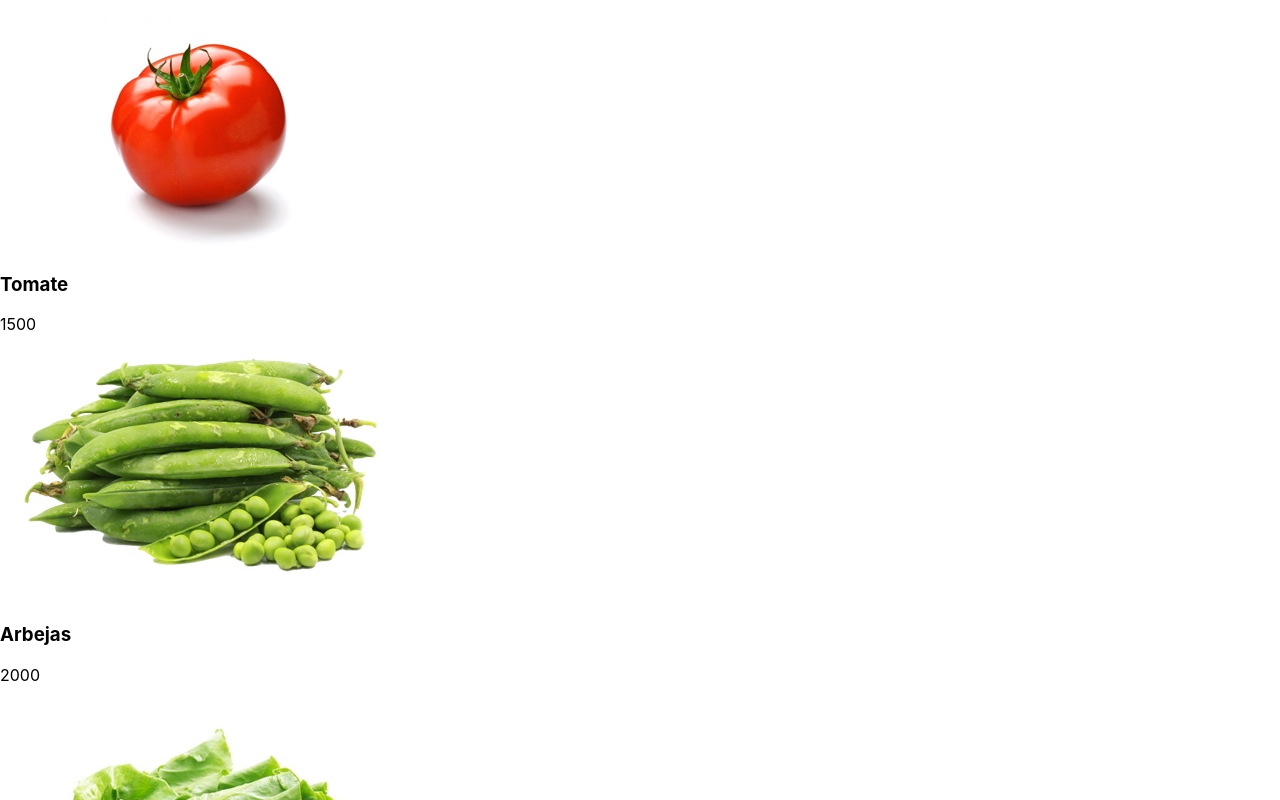
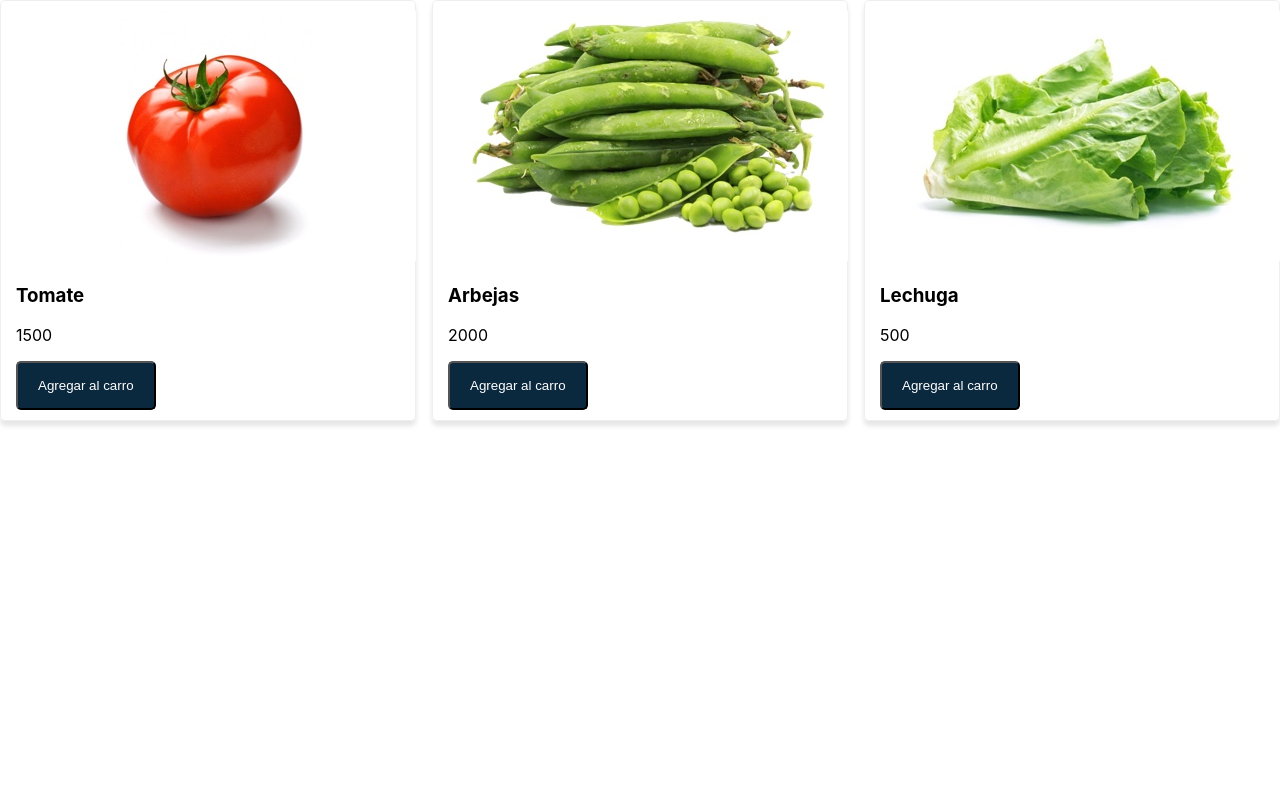
Before and after one commit to Gutsnt/React-r, a React (Create React App) app: page / in a window 1280 px wide. Shown: the top 800 px of the page. Built offline with nearby package versions, Linux system fonts and the light colour scheme.

Commit message:
"Estilos"

```diff
--- /dev/null
+++ b/src/components/Button.js
@@ -0,0 +1,20 @@
+import { Component } from 'react'
+const styles = {
+    button: {
+        backgroundColor: '#0A283E',
+        color: '#fff',
+        padding:'15px 20px',
+        borderRadius: '5px',
+        cursor:'pointer',
+
+    }
+}
+class Button extends Component {
+    render(){
+        return(
+            <button style={styles.button} {...this.props}/>
+        )
+    }
+}
+
+export default Button
--- a/src/components/Producto.js
+++ b/src/components/Producto.js
@@ -1,14 +1,31 @@
 import { Component } from "react";
-
+import Button from "./Button.js"
+const styles = {
+    producto:{
+        border: ' solid 1px #eee',
+        boxShadow: '0 5px 5px rgb(0 , 0, 0, 0.1)',
+        width: '30%',
+        padding: '10px 15px',
+        borderRadius: '5px',
+    },
+    /*
+    img : {
+        width: '100%'
+    }
+    */
+}
 class Producto extends Component {
     render(){
         console.log(this.props)
-        const { producto } = this.props
+        const { producto, agregarAlCarro } = this.props
         return(
-            <div>
+            <div style={styles.producto}>
                 <img alt={producto.name} src={producto.img}/>
                 <h3>{producto.name}</h3>
                 <p>{producto.price}</p>
+                <Button onClick={() => agregarAlCarro(producto)}>
+                    Agregar al carro
+                </Button>
             </div>
         )
     }
--- a/src/components/Productos.js
+++ b/src/components/Productos.js
@@ -1,11 +1,18 @@
 import { Component } from "react";
 import Producto from './Producto'
 
+const styles = {
+    productos:{
+        display: 'flex',
+        flexDirection:'row',
+        justifyContent:'space-between'
+    }
+}
 class Productos extends Component {
     render(){
         const { productos, agregarAlCarro } = this.props
         return(
-            <div>
+            <div style={styles.productos}>
                 {productos.map(producto =>
                     <Producto
                         agregarAlCarro={agregarAlCarro}
```
Also changed, not shown: src/Button.js (deleted, +0 -8 lines).
